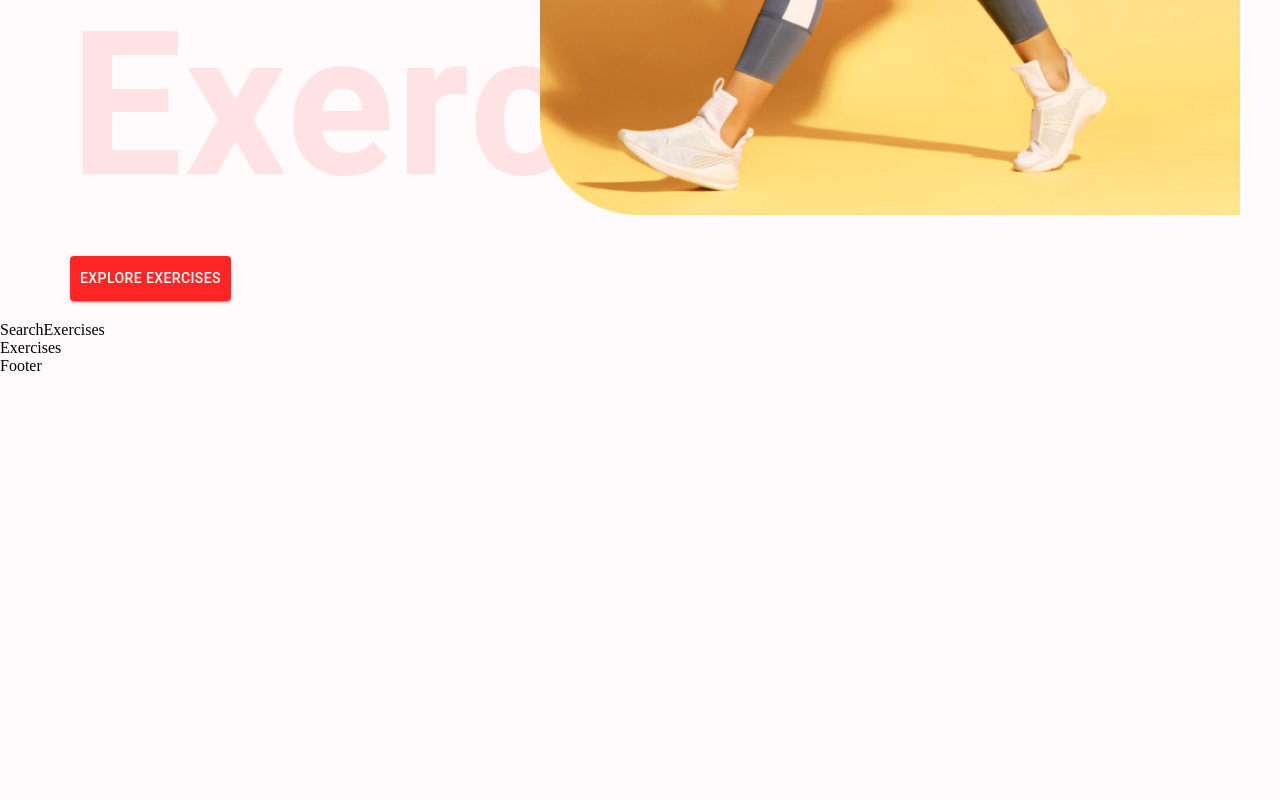
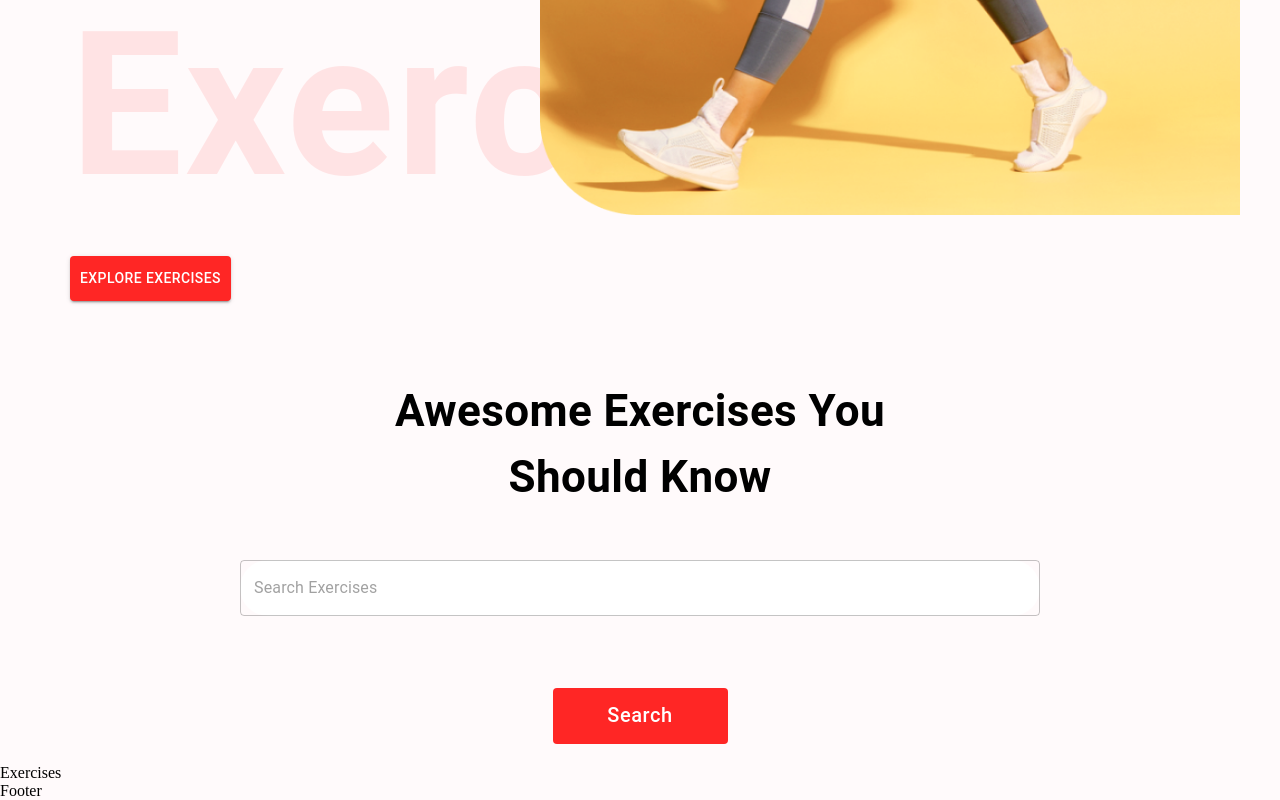
Before and after one commit to manish257/gym_exercises, a React (Create React App) app: page / in a window 1280 px wide. Shown: the part 651-1451 px from the top of the page. Before the commit the page ends 1026 px from the top, so only its background shows below. Built offline with nearby package versions, Linux system fonts and the light colour scheme.

Commit message:
some parts of search exercises

```diff
--- a/src/components/SearchExercises.js
+++ b/src/components/SearchExercises.js
@@ -1,9 +1,54 @@
-import React from 'react'
+import React, { useEffect, useState } from 'react';
+import { Box, Button, Stack, TextField, Typography } from '@mui/material';
 
 const SearchExercises = () => {
   return (
-    <div>SearchExercises</div>
+    <Stack alignItems="center" mt="37px"
+    justifyContent="center" p="20px">
+
+        <Typography fontWeight={700} sx={{
+            fontSize: { lg: '44px', xs: '30px'}
+        }} mb="50px" textAlign="center">
+            Awesome Exercises You <br /> Should Know
+        </Typography>
+
+        <Box position="relative" mb="72px">
+            <TextField
+                sx={{
+                    input: {
+                        frontWeight: '700',
+                        border: 'none',
+                        borderRadius: '4px'
+                    },
+
+                    width: { lg: '800px', xs: '350px' },
+                    backgroundColor: "#fff",
+                    borderRadius: '40px'
+
+                }}
+                height="76px"
+                value=""
+                onChange={(e) => {}}
+                placeholder="Search Exercises"
+                type="text"
+            />
+        </Box>
+        <Button className='search-btn'
+            sx={{
+                bgcolor: '#FF2625',
+                color: '#fff',
+                textTransform: 'none',
+                width: { lg: '175px', xs: '80px' },
+                fontSize: { lg: '20px', xs: '14px' },
+                height: '56px',
+                position: "right"
+            }}
+        >
+            Search
+        </Button>
+
+    </Stack>
   )
 }
 
-export default SearchExercises
+export default SearchExercises;
```
